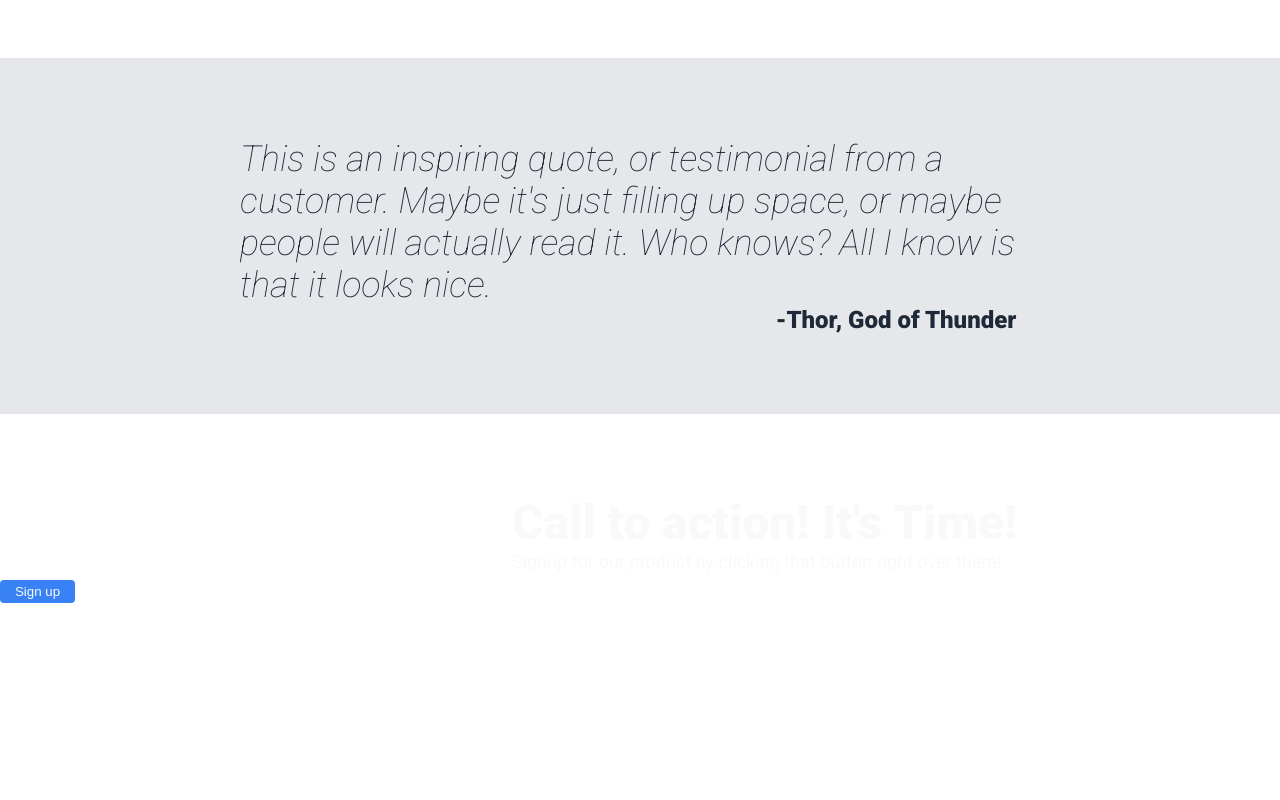
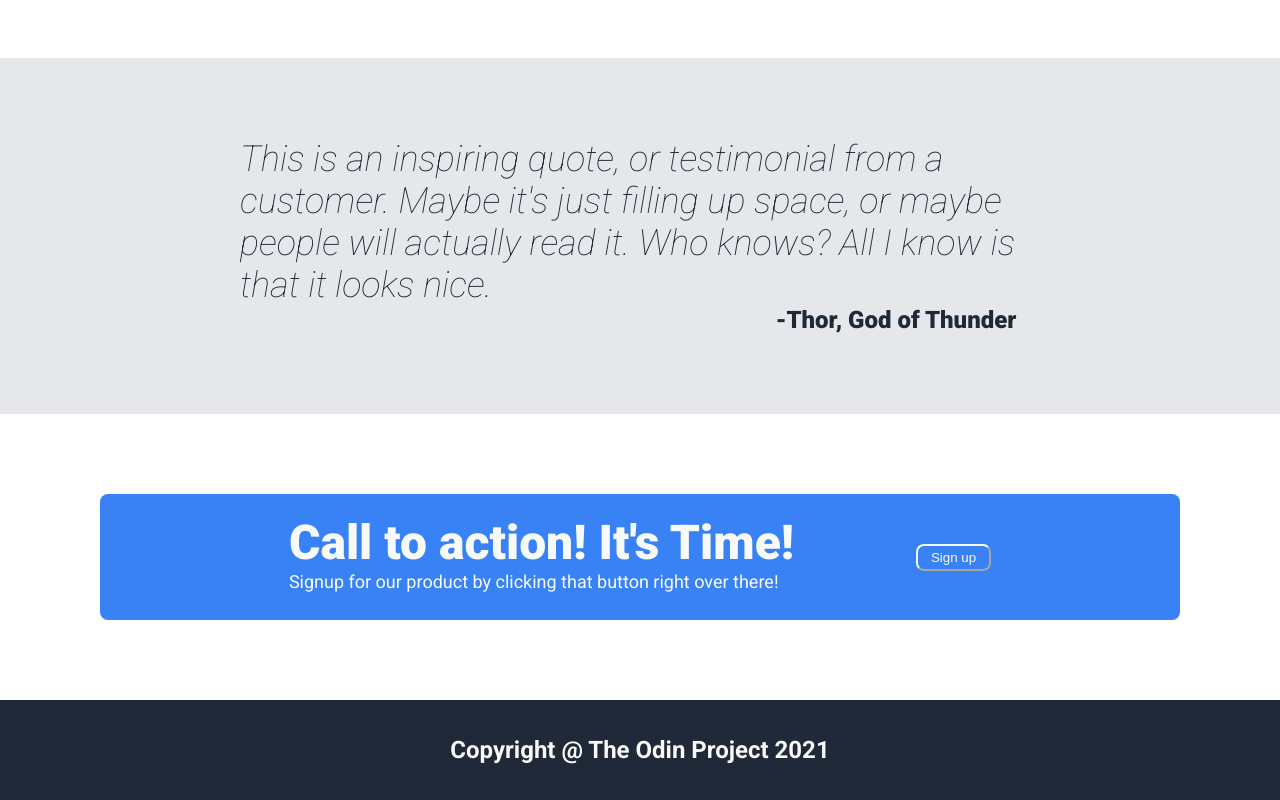
Before and after one commit to Marcantelj/Odin-Project-Landing-Page, a plain HTML site: page index.html in a window 1280 px wide. Shown: the part 886-1686 px from the top of the page. Before the commit the page ends 1489 px from the top, so only its background shows below. Drawn offline with Linux system fonts and the light colour scheme.

Commit message:
Finished but some marginal errors and or pixel perfect errors

```diff
--- a/index.html
+++ b/index.html
@@ -61,12 +61,18 @@
             <h1 id="quoted">-Thor, God of Thunder</h1>
         </div>
     </div>
-        <div class="box7">
+    <div class="call-to-action-content">
+        <div class="box8">
             <h1>Call to action! It's Time!</h1>
             <p class="hero2-link-text">Signup for our product by clicking that button right over there!</p>
         </div>
         <div class="box9">
-            <button id="herobutton">Sign up</button>
+            <button>Sign up</button>
+        </div>
+    </div>
+    <div class="footer">
+        <div class="box10">
+            <h2>Copyright @ The Odin Project 2021</h2>
         </div>
     </div>
 </body>
--- a/style.css
+++ b/style.css
@@ -18,7 +18,6 @@ body {
     gap: 300px;
     padding: 8px 0px 60px 0px;
 }
-
 
 .box2 {
     display: flex;
@@ -121,7 +120,43 @@ button {
 }
 
 /* section 5 */
+.call-to-action-content {
+    display: flex;
+    flex-direction: row;
+    background-color: #3882F6;
+    justify-content: center;
+    align-items: center;
+    margin: 0px 100px 80px 100px;
+    border-radius: 8px;
+    padding: 20px;
+    gap: 32px
+}
 
+.box8 {
+    display: flex;
+    flex-direction: column;
+    padding-right: 90px;
+}
+
+.box9>button {
+    border-color: #F8FAF8;
+    border-radius: 8px;
+}
+
+.box9>button:hover {
+    background-color: #F8FAF8;
+    color: #3882F6;
+}
+
+
+/* section 6 */
+.footer {
+    background-color: #1f2937;
+    display: flex;
+    justify-content: center;
+    align-items: center;
+    padding: 36px 0px;
+}
 
 /* text styling */
 
```
